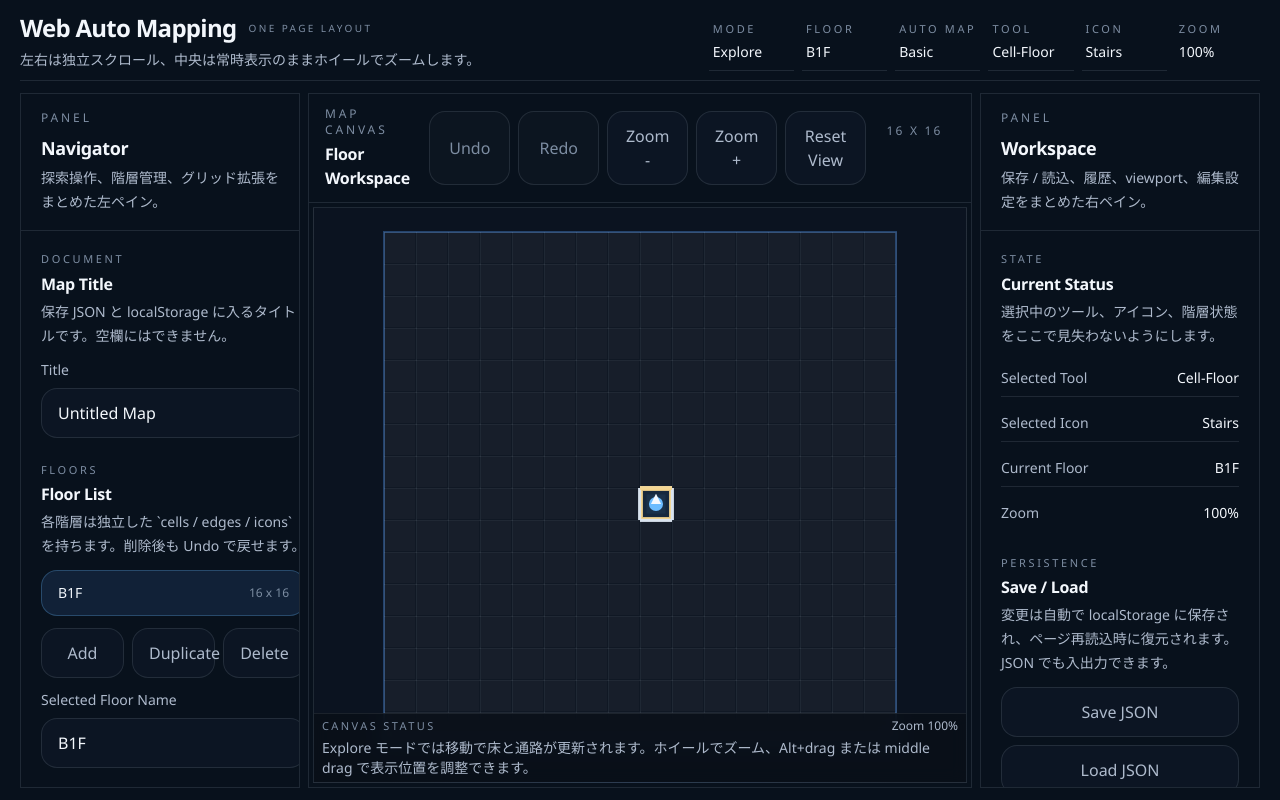
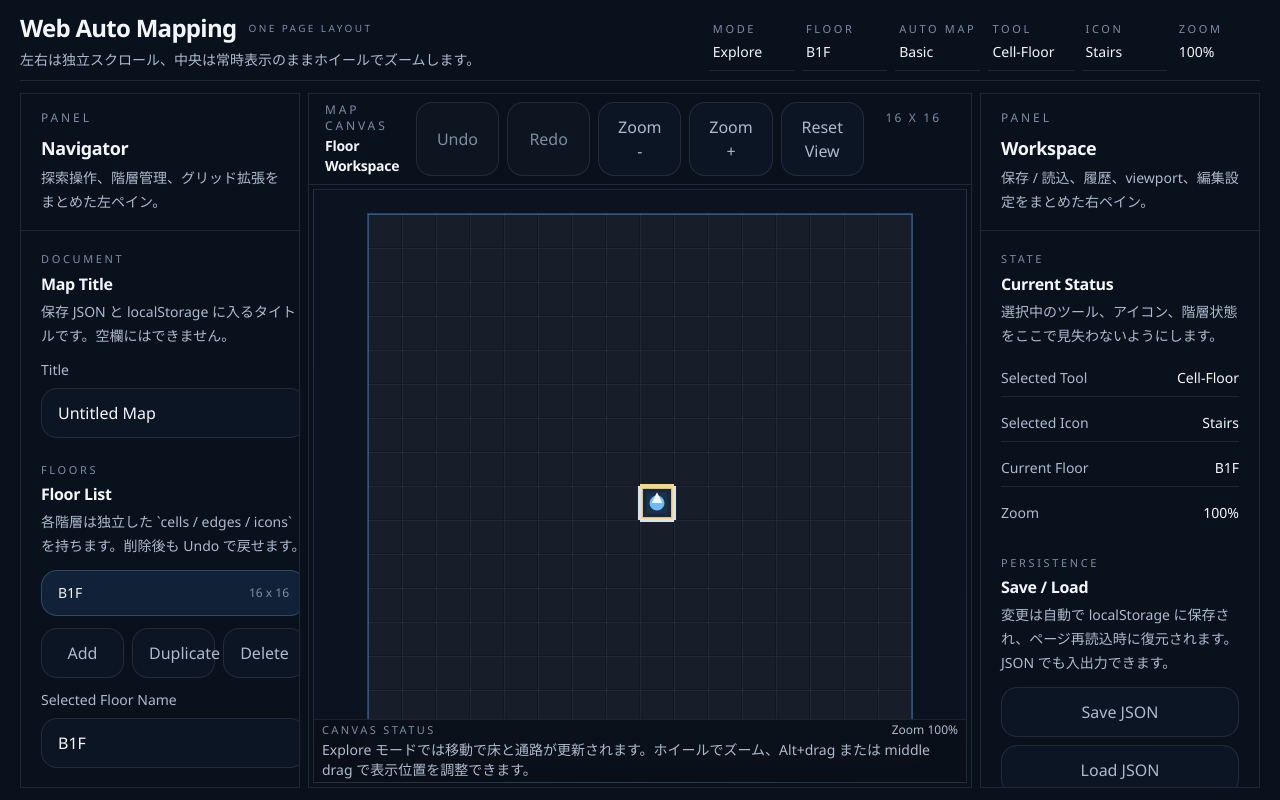
Before and after one commit to hinatayuusuke/Web-Auto-Mapping, a React (Vite) app: page / in a window 1280 px wide. Built offline with nearby package versions, Linux system fonts and the light colour scheme.

Commit message:
中央カラム上部と下部の占有高さをさらに詰めた

```diff
--- a/src/App.tsx
+++ b/src/App.tsx
@@ -406,12 +406,12 @@ function App() {
           </ShellPanel>
 
           <section className="flex min-h-[360px] min-w-0 flex-col overflow-hidden border border-[var(--color-border)] bg-transparent lg:min-h-0">
-            <div className="flex shrink-0 flex-col gap-3 border-b border-[var(--color-border)] px-4 py-3 xl:flex-row xl:items-center xl:justify-between">
+            <div className="flex shrink-0 flex-col gap-2 border-b border-[var(--color-border)] px-4 py-2 xl:flex-row xl:items-center xl:justify-between">
               <div>
                 <p className="text-xs uppercase tracking-[0.24em] text-[var(--color-muted)]">
                   Map Canvas
                 </p>
-                <h2 className="mt-1 text-base font-semibold tracking-[-0.02em] text-[var(--color-text-strong)]">
+                <h2 className="mt-0.5 text-sm font-semibold tracking-[-0.02em] text-[var(--color-text-strong)]">
                   Floor Workspace
                 </h2>
               </div>
@@ -428,7 +428,7 @@ function App() {
                   onClick={() => setViewport({ zoom: viewport.zoom + 0.15 })}
                 />
                 <ShortcutButton label="Reset View" onClick={resetViewport} />
-                <div className="px-1 py-3 text-center text-xs uppercase tracking-[0.18em] text-[var(--color-muted)]">
+                <div className="px-1 py-2 text-center text-xs uppercase tracking-[0.18em] text-[var(--color-muted)]">
                   {selectedFloor?.width ?? 0} x {selectedFloor?.height ?? 0}
                 </div>
               </div>
--- a/src/components/MapCanvas.tsx
+++ b/src/components/MapCanvas.tsx
@@ -209,7 +209,7 @@ export function MapCanvas() {
         onWheel={handleWheel}
       />
 
-      <div className="pointer-events-none absolute inset-x-0 bottom-0 border-t border-[rgba(255,255,255,0.08)] bg-[rgba(9,15,24,0.82)] px-2 py-1 backdrop-blur">
+      <div className="pointer-events-none absolute inset-x-0 bottom-0 border-t border-[rgba(255,255,255,0.08)] bg-[rgba(9,15,24,0.82)] px-2 py-0.5 backdrop-blur">
         <div className="flex items-center justify-between gap-3">
           <p className="text-[11px] uppercase tracking-[0.22em] text-[var(--color-muted)]">
             Canvas Status
@@ -218,7 +218,7 @@ export function MapCanvas() {
             Zoom {Math.round(viewport.zoom * 100)}%
           </p>
         </div>
-        <p className="mt-1 text-sm leading-5 text-[var(--color-text-soft)]">
+        <p className="mt-0.5 text-sm leading-5 text-[var(--color-text-soft)]">
           {mode === 'map'
             ? 'Map モードでは左クリックで配置、右クリックで削除します。ホイールでズーム、Alt+drag または middle drag でパンできます。'
             : 'Explore モードでは移動で床と通路が更新されます。ホイールでズーム、Alt+drag または middle drag で表示位置を調整できます。'}
```
Also changed, not shown: .agent/changes.md.
